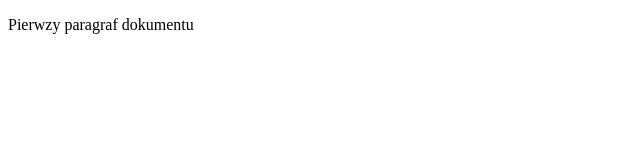
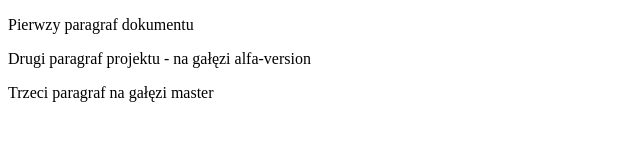
Before and after one commit to szczepaniakmichal/szczepaniakmichal.github.io, a plain HTML site: page index.html in a window 1280 px wide. Shown: the whole page, without its empty margins (0-640 px from the left). Drawn offline with Linux system fonts and the light colour scheme.

Commit message:
Koleny paragraf na galezi master hyc

```diff
--- a/index.html
+++ b/index.html
@@ -6,5 +6,10 @@
 </head>
 <body>
     <p>Pierwzy paragraf dokumentu</p>
+    <p class="alfa-ver">
+    Drugi paragraf projektu - na gałęzi alfa-version
+    </p>
+    <p>Trzeci paragraf na gałęzi master</p>
+
 </body>
 </html>
```
